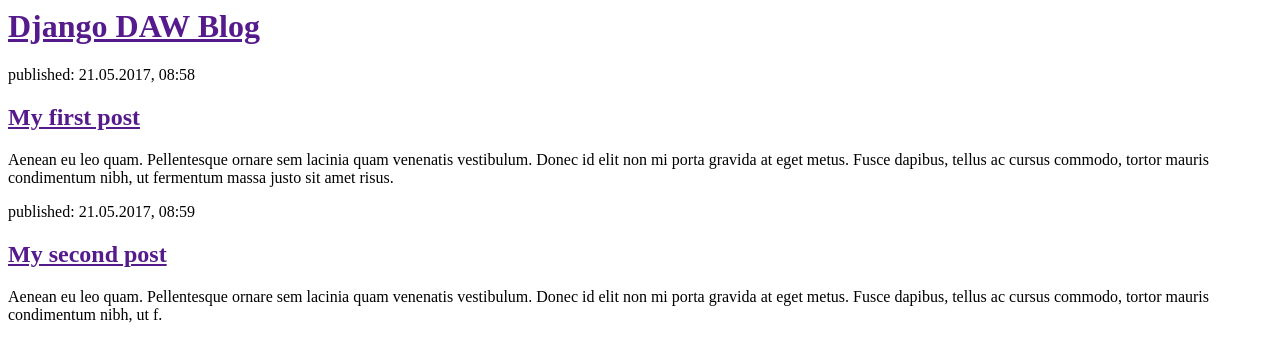
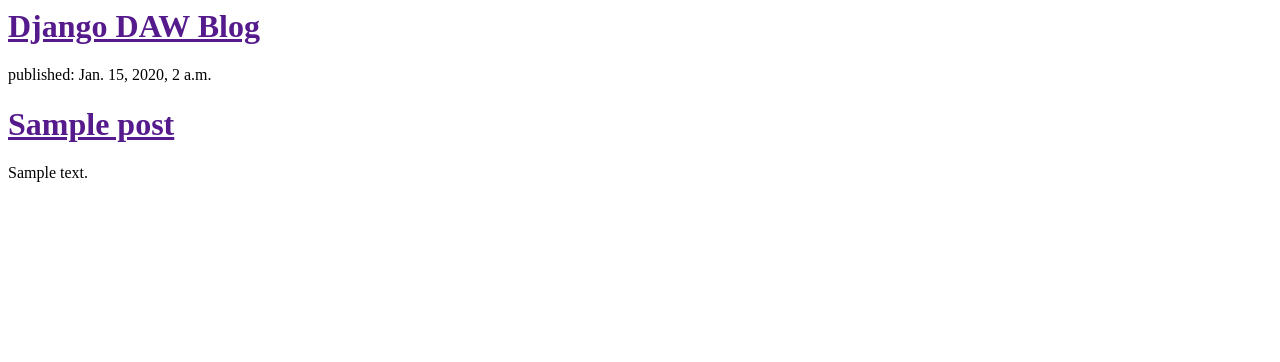
Before and after one commit to AbramGm/my-first-blog, a Django app: template blog/templates/blog/post_list.html in a window 1280 px wide. Shown: the top 362 px of the page. Run offline with Django 3.2, Linux system fonts and the light colour scheme; the template is opened without the code that fills it: values that come from a table or form of the project are taken from there, others are empty; tables that the repository leaves empty hold one stand-in row (values such as "Sample post").

Commit message:
Modifique los post de la database

```diff
--- a/blog/templates/blog/post_list.html
+++ b/blog/templates/blog/post_list.html
@@ -5,20 +5,13 @@
 <body>
 <div>
 <h1><a href="">Django DAW Blog</a></h1>
+{% for post in posts %}
+<div>
+<p>published: {{ post.published_date }}</p>
+<h1><a href="">{{ post.title }}</a></h1>
+<p>{{ post.text|linebreaksbr }}</p>
 </div>
-<div>
-<p>published: 21.05.2017, 08:58</p>
-<h2><a href="">My first post</a></h2>
-<p>Aenean eu leo quam. Pellentesque ornare sem lacinia quam venenatis vestibulum. Donec id elit non mi porta gravida at eget
-
-metus. Fusce dapibus, tellus ac cursus commodo, tortor mauris condimentum nibh, ut fermentum massa justo sit amet risus.</p>
-</div>
-<div>
-<p>published: 21.05.2017, 08:59</p>
-<h2><a href="">My second post</a></h2>
-<p>Aenean eu leo quam. Pellentesque ornare sem lacinia quam venenatis vestibulum. Donec id elit non mi porta gravida at eget
-
-metus. Fusce dapibus, tellus ac cursus commodo, tortor mauris condimentum nibh, ut f.</p>
+{% endfor %}
 </div>
 </body>
 </html>
--- a/blog/views.py
+++ b/blog/views.py
@@ -1,4 +1,8 @@
 from django.shortcuts import render
+from django.utils import timezone
+from .models import Post
+
 def post_list(request):
-     return render(request, 'blog/post_list.html',{})
+   post=Post.objects.filter(published_date__lte=timezone.now()).order_by('published_date')
+   return render(request, 'blog/post_list.html',{'posts':post})
 # Create your views here.
```
